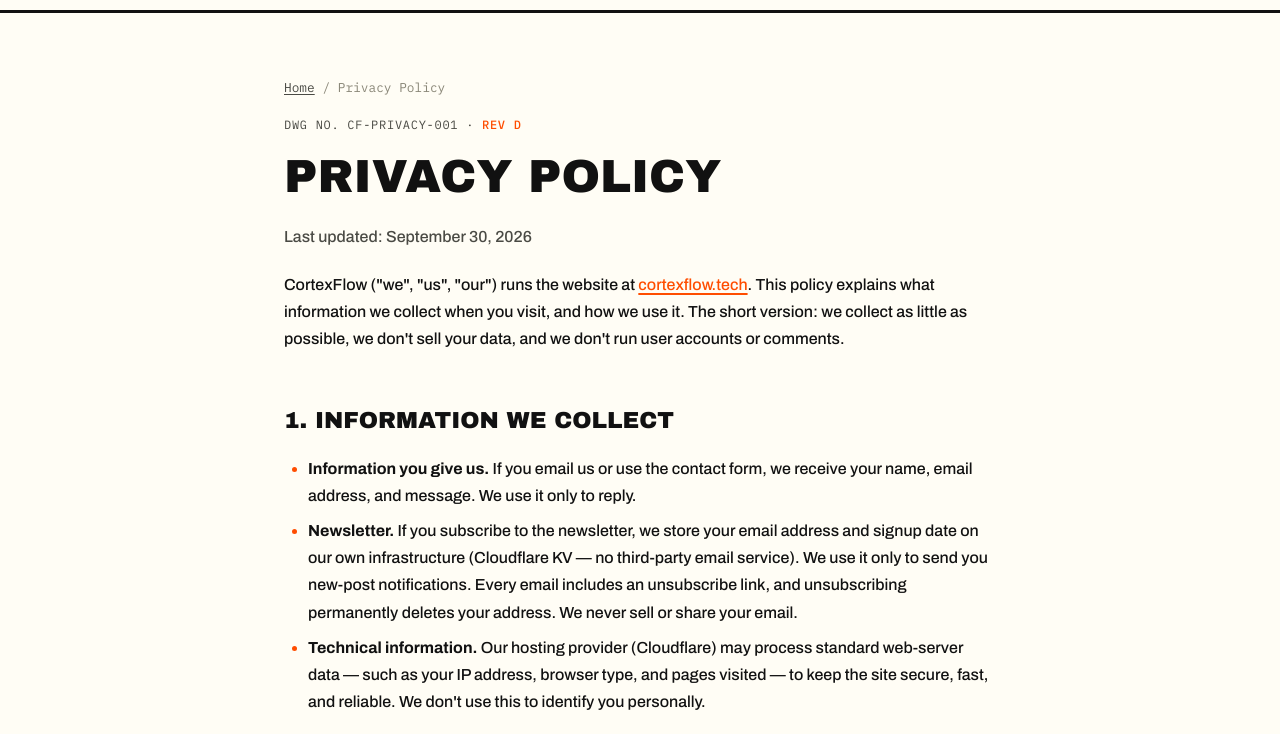
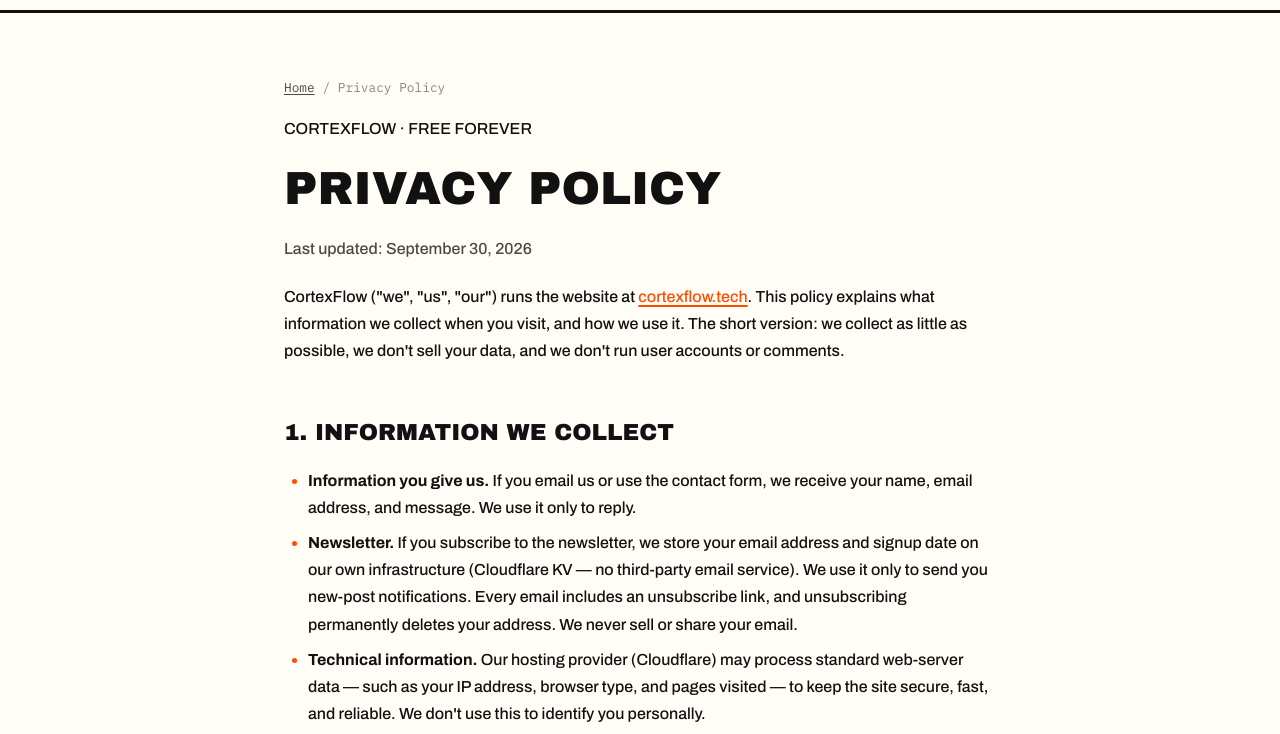
Before and after one commit to Aivoro-Solution/CortexFlow, an Astro site: page /privacy in a window 1280 px wide. Shown: the part 66-800 px from the top of the page. Built offline with nearby package versions, Linux system fonts and the light colour scheme; Astro itself is replaced by a stand-in of ours.

Commit message:
Update src/pages/privacy.astro

```diff
--- a/src/pages/privacy.astro
+++ b/src/pages/privacy.astro
@@ -11,7 +11,7 @@
   <div class="prose-wrap">
     <section class="section prose">
       <p class="breadcrumb"><a href="/">Home</a> / Privacy Policy</p>
-      <p class="dwg-no">DWG NO. CF-PRIVACY-001 · <b>REV D</b></p>
+      <p class="kicker">CORTEXFLOW · FREE FOREVER</p>
       <h1>Privacy Policy</h1>
       <p style="color: var(--muted);">Last updated: September 30, 2026</p>
 
```
